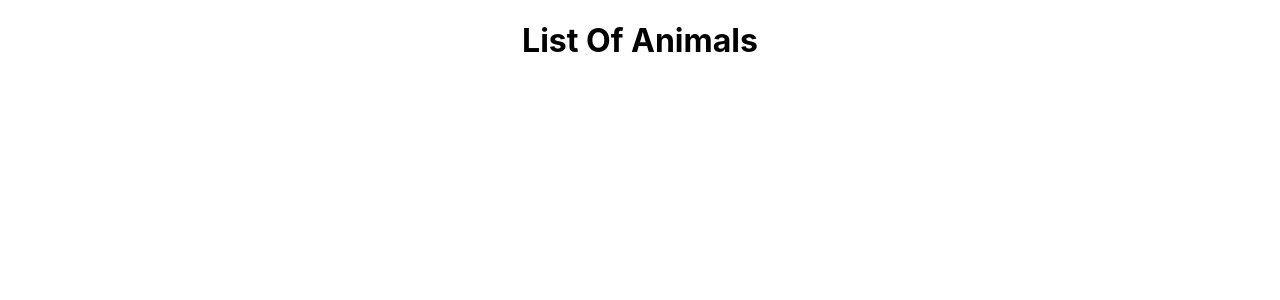
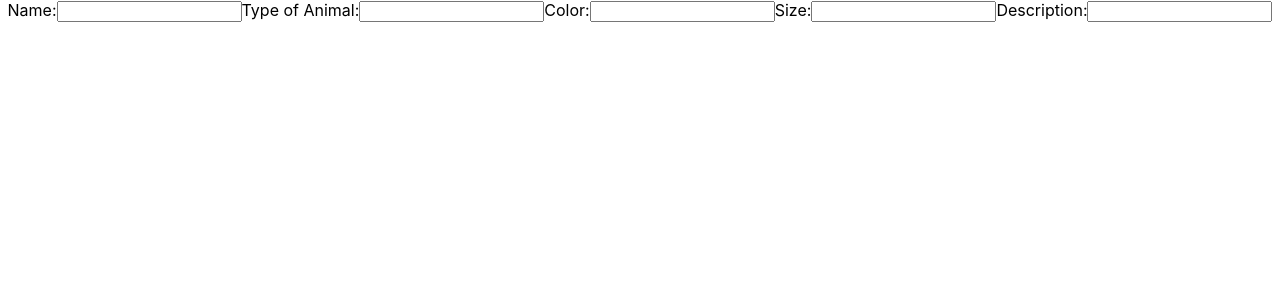
Before and after one commit to Jenniekerf/animals-react, a React (Create React App) app: page /animals/new in a window 1280 px wide. Shown: the top 300 px of the page. Built offline with nearby package versions, Linux system fonts and the light colour scheme; no server answers.

Commit message:
added form

```diff
--- a/src/App.js
+++ b/src/App.js
@@ -3,6 +3,7 @@ import logo from './logo.svg';
 import './App.css';
 import { BrowserRouter as Router, Route } from 'react-router-dom';
 import Home from './components/Home';
+import NewAnimal from './components/NewAnimal';
 import ListOfAnimals from './containers/ListOfAnimals';
 
 function App() {
@@ -10,7 +11,8 @@ function App() {
     <div className="App">
       <Router>
         <Route exact path="/" component={Home} />
-        <Route path="/animals" component={ListOfAnimals} />
+        <Route exact path="/animals" component={ListOfAnimals} />
+        <Route path="/animals/new" component={NewAnimal} />
       </Router>
 
     </div>
--- /dev/null
+++ b/src/components/NewAnimal.js
@@ -0,0 +1,35 @@
+import React, { Component } from 'react';
+import { connect } from 'react-redux';
+import { addAnimal } from '../redux/actions/animals';
+
+class NewAnimal extends Component {
+  state = {
+    name: "",
+    animal_type: "",
+    color: "",
+    size: "",
+    description: ""
+  };
+  render() {
+    return (
+      <div>
+        <form>
+        <label>Name:</label>
+        <input type="text" name="name" value={this.state.name} />
+        <label>Type of Animal:</label>
+        <input type="text" name="animal_type" value={this.state.animal_type} />
+        <label>Color:</label>
+        <input type="text" name="color" value={this.state.color} />
+        <label>Size:</label>
+        <input type="text" name="size" value={this.state.size} />
+        <label>Description:</label>
+        <input type="text" name="description" value={this.state.description} />
+        </form>
+      </div>
+    )
+  }
+}
+
+export default connect(null, {
+  addAnimal
+})(NewAnimal)
--- a/src/containers/ListOfAnimals.js
+++ b/src/containers/ListOfAnimals.js
@@ -10,12 +10,25 @@ componentDidMount() {
 }
 
   render() {
+    if (this.props.animals.length === 0) {
+      return <p>Loading..</p>;
+    }
     return (
       <div>
         <h1>List Of Animals</h1>
+        {this.props.animals.map(animal => (
+            <p>{animal.name}</p>
+          ))}
       </div>
-    )
+    );
   }
 }
 
-export default connect(null, { getAnimals })(ListOfAnimals);
+const mapStateToProps = (state) => {
+return {
+  animals: state
+  };
+};
+
+export default connect(
+  mapStateToProps, { getAnimals })(ListOfAnimals);
--- a/src/redux/actions/animals.js
+++ b/src/redux/actions/animals.js
@@ -3,7 +3,9 @@ export const getAnimals = () => {
 
     return fetch('http://localhost:3001/animals')
     .then(res => res.json())
-    .then(animals => console.log(animals))
+    .then(animals => dispatch({type: 'FETCH_ANIMALS', payload: animals}));
 
   };
 };
+
+export const addAnimal = () => {};
--- a/src/redux/reducers/animals.js
+++ b/src/redux/reducers/animals.js
@@ -1,6 +1,9 @@
 export default (state = [], action) => {
   switch(action.type) {
+
+    case 'FETCH_ANIMALS':
+      return action.payload
     default:
-    return state;
+      return state;
   }
 }
```
